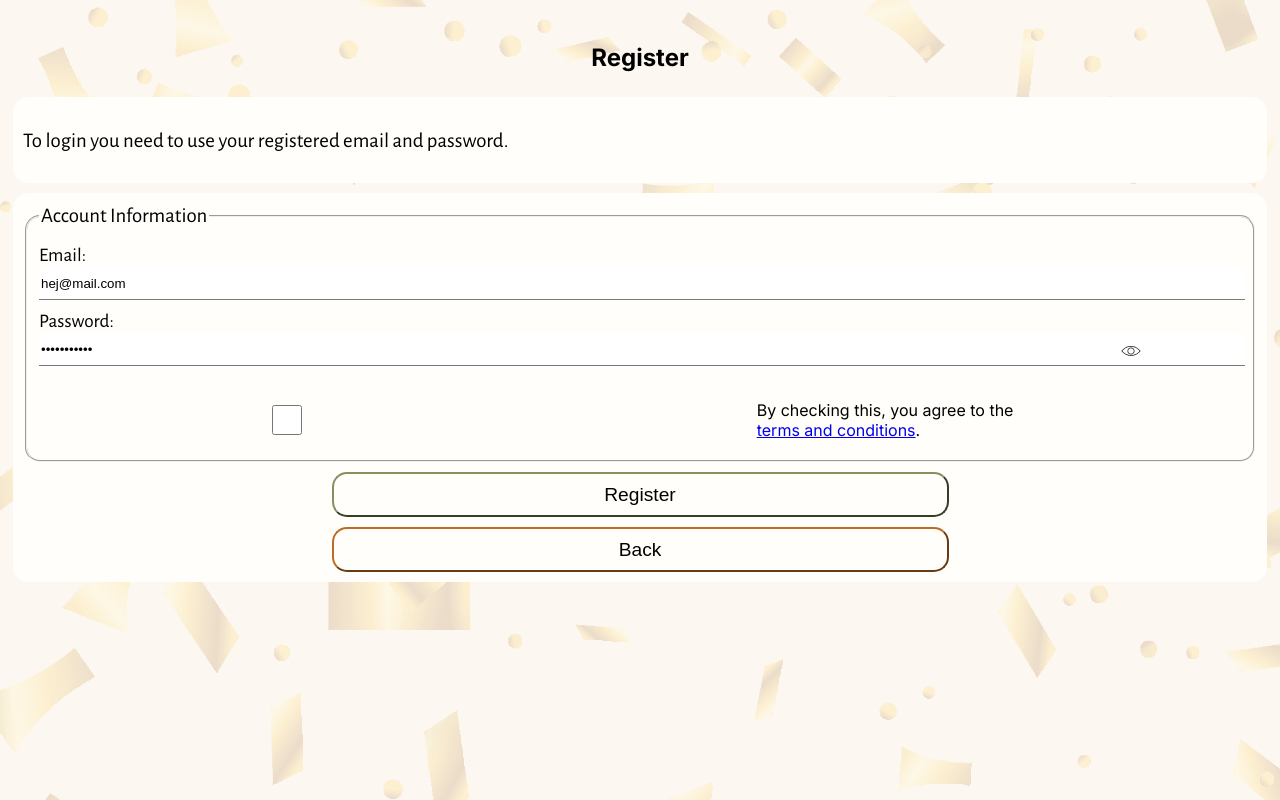
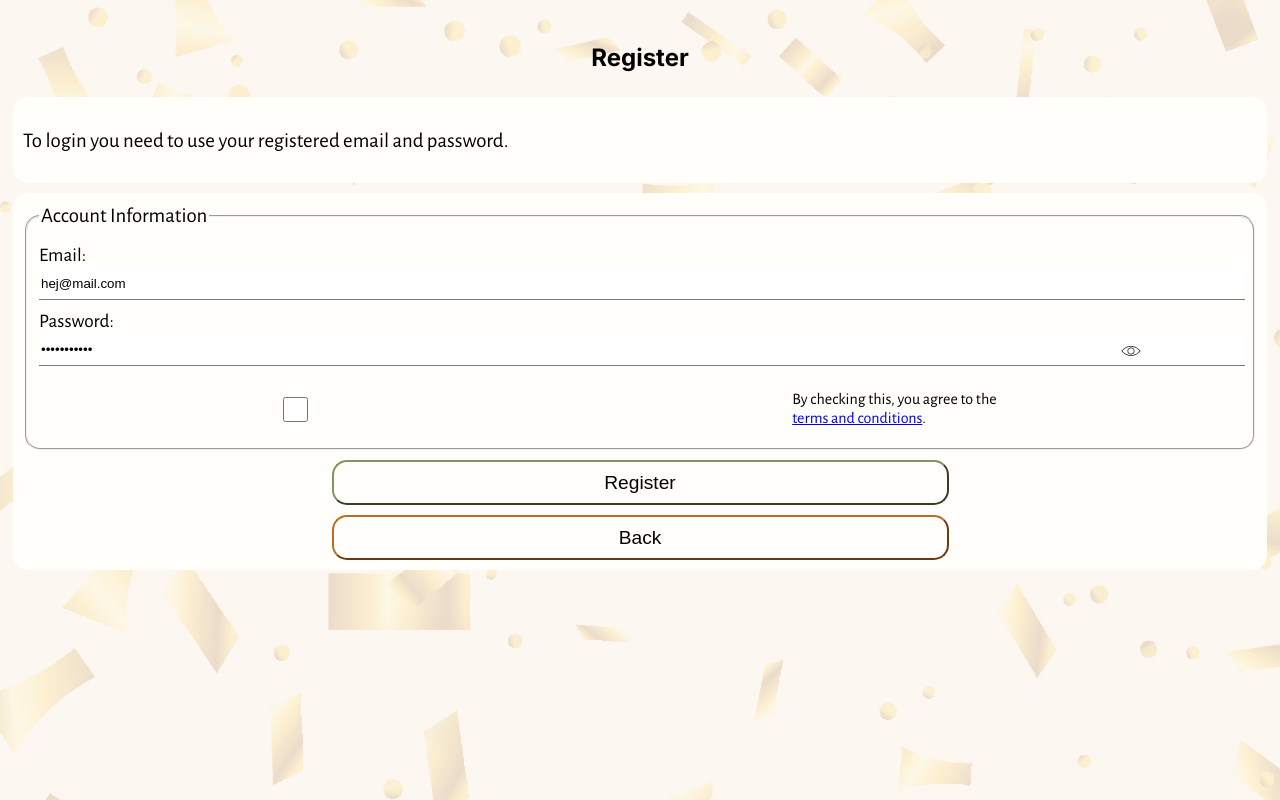
Before and after one commit to nanidam/degree-project-rendezevite, a Next.js app: page /register in a window 1280 px wide. Shown: the top 800 px of the page. Built offline with nearby package versions, Linux system fonts and the light colour scheme; what password-validator would draw is missing.

Commit message:
changed margin for input container

```diff
--- a/app/components/style/loginRegisterForm.scss
+++ b/app/components/style/loginRegisterForm.scss
@@ -32,7 +32,7 @@
         }
 
         .input-container {
-          margin: 10px 0;
+          margin: 10px 0 0;
 
           .login-register-label {
             font-family: "Alegreya";
@@ -62,13 +62,14 @@
           align-items: center;
 
           .terms-checkbox {
-            height: 30px;
-            width: 30px;
-            margin: 0 10px;
+            height: 25px;
+            width: 25px;
+            margin: 0 5px;
           }
 
           .terms-conditions {
             margin-right: 5px;
+            font-family: "Alegreya";
           }
 
           .forgot-password {
```
